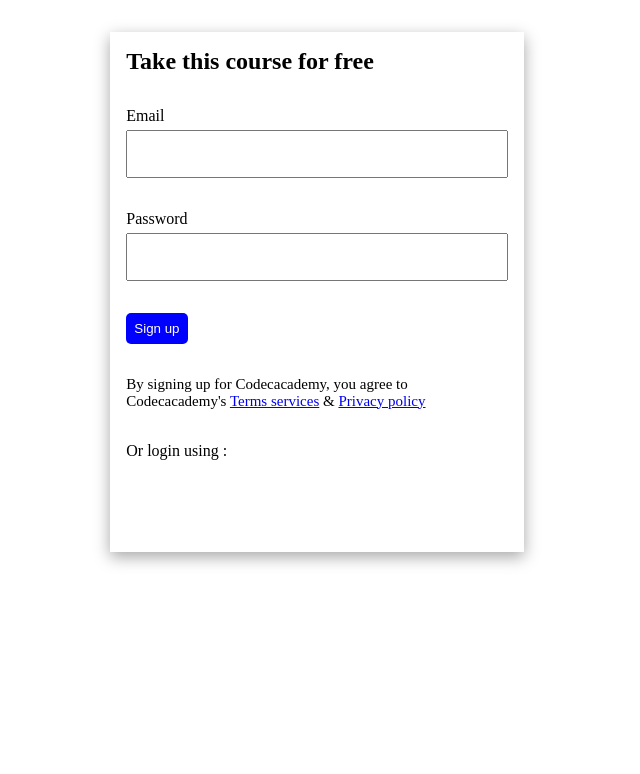
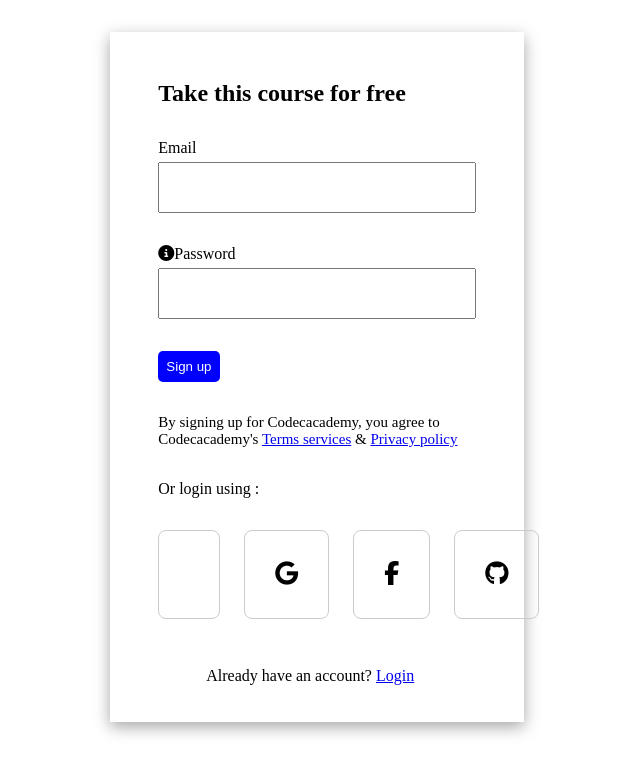
Before and after one commit to Asquare952/style-form, a plain HTML site: page index.html in a window 1280 px wide. Shown: the whole page, without its empty margins (323-963 px from the left). Drawn offline with Linux system fonts and the light colour scheme.

Commit message:
made changes

```diff
--- a/index.html
+++ b/index.html
@@ -5,6 +5,11 @@
     <meta http-equiv="X-UA-Compatible" content="IE=edge" />
     <meta name="viewport" content="width=device-width, initial-scale=1.0" />
     <title>Document</title>
+    <script src="https://use.fontawesome.com/548e1194c5.js"></script>
+    <link
+      rel="stylesheet"
+      href="path/to/font-awesome/css/font-awesome.min.css"
+    />
     <link rel="stylesheet" href="./style.css" />
   </head>
   <body>
@@ -15,11 +20,13 @@
         </div>
         <div>
           <label for="email">Email</label>
-          <input type="text" placeholder="" required/>
+          <input type="text" placeholder="" required />
         </div>
         <div>
-          <label for="password">Password</label>
-          <input type="password" placeholder="" required/>
+          <label for="password"
+            ><i class="fa fa-info-circle" aria-hidden="true"></i>Password</label
+          >
+          <input type="password" placeholder="" required />
         </div>
         <div class="btn">
           <button type="submit">Sign up</button>
@@ -31,6 +38,18 @@
           <a href="/Privacy policy">Privacy policy</a>
         </p>
         <p id="omo">Or login using :</p>
+        <div class="login-with">
+          <h2 class="boder"></h2>
+          <h2 class="boder"><i class="fa fa-google" aria-hidden="true"></i></h2>
+          <h2 class="boder">
+            <i class="fa fa-facebook" aria-hidden="true"></i>
+          </h2>
+          <h2 class="boder"><i class="fa fa-github" aria-hidden="true"></i></h2>
+        </div>
+        <p class="login">
+          Already have an account?
+          <a href="/login">Login</a>
+        </p>
       </div>
     </form>
   </body>
--- a/style.css
+++ b/style.css
@@ -10,16 +10,18 @@ form{
 #all{
     box-shadow: rgba(0, 0, 0, 0.35) 0px 5px 15px;
     width: 34%;
-    height: 520px;
+    height: 690px;
     margin: auto;
+    padding: 2rem;
 }
 #all > div{
     padding: 1rem;
 }
 #all > div > input{
-    padding: .9rem;
+    padding: 1rem;
     width: 100%;
     margin-top: 5px;
+    cursor: pointer;
 }
 .btn button{
     padding: .5rem;
@@ -36,3 +38,20 @@ form{
 #omo{
     padding: 1rem;
 }
+.login-with{
+    display: flex;
+
+}
+.boder{
+    border: 1px solid rgb(206, 202, 202);
+    padding: 30px;
+    margin-right: 1.5rem;
+    border-radius: .5rem;
+    cursor: pointer;
+}
+.login{
+    padding-left: 4rem;
+    text-decoration: none;
+    padding-top: 2rem;
+    cursor: pointer;
+}
```
